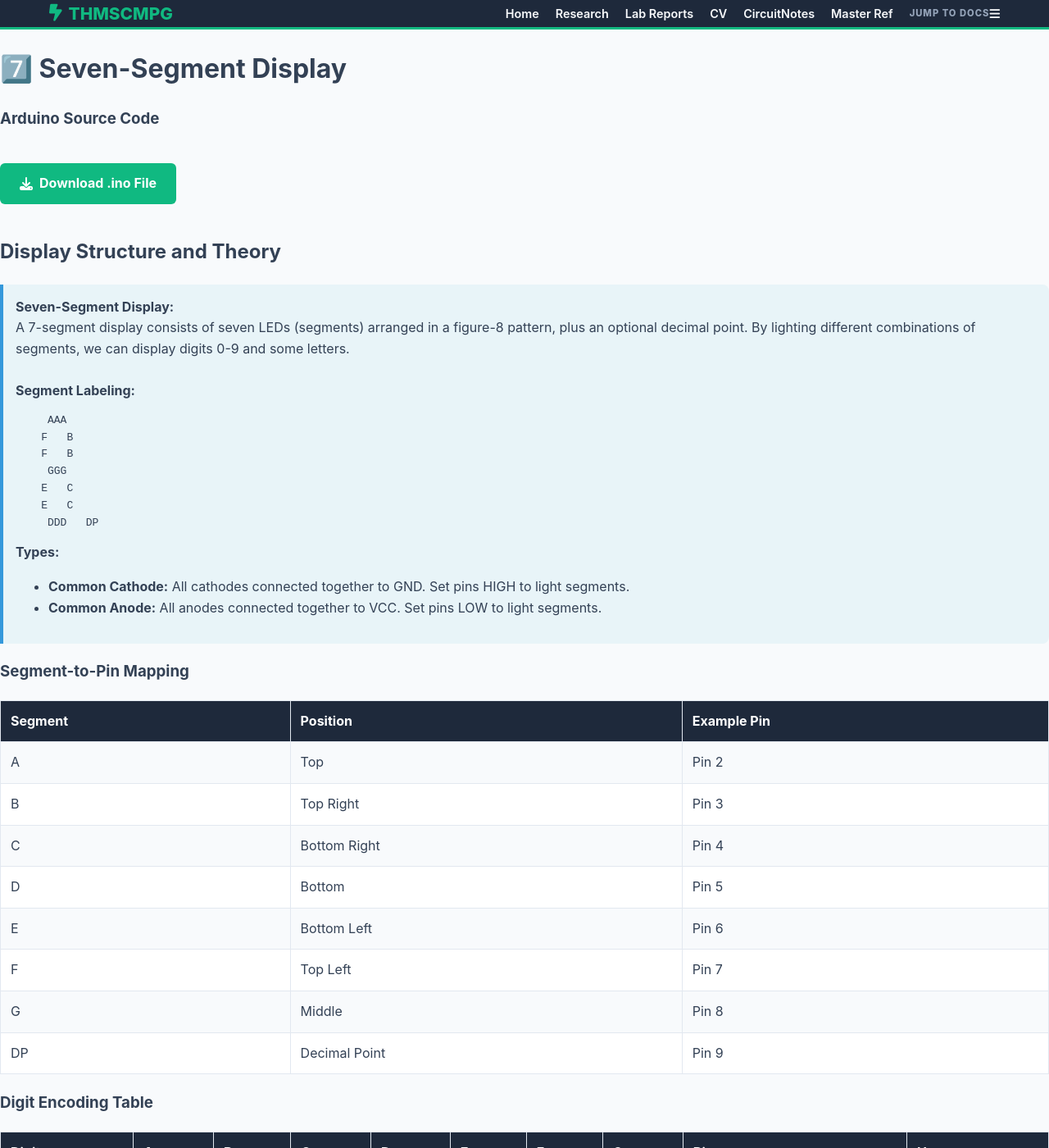
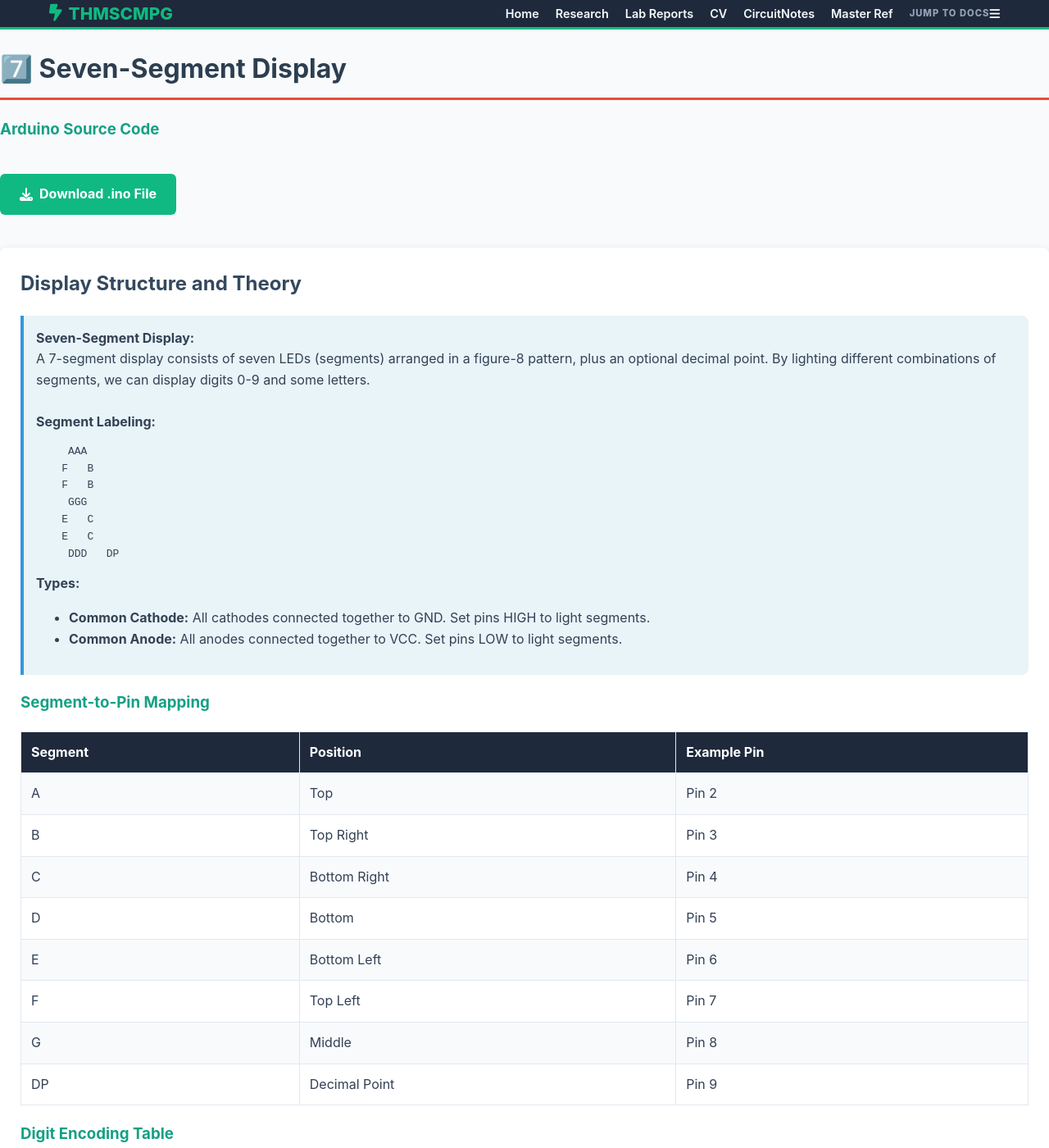
Before and after one commit to THMSCMPG/CircuitNotes, a Jekyll site: the page docs/seven-segment-dip.html, which Jekyll copies as it is, in a window 1280 px wide and 1400 px high. Shown: the whole window at 82% size. Built offline with Jekyll 4.4.1, drawn with Linux system fonts in a browser that asks for light colours.

Commit message:
Update seven-segment-dip.html

```diff
--- a/docs/seven-segment-dip.html
+++ b/docs/seven-segment-dip.html
@@ -4,6 +4,19 @@
 <meta charset="UTF-8">
 <meta name="viewport" content="width=device-width, initial-scale=1.0">
 <title>7-Segment Display & DIP Switch</title>
+<style>
+.demo-section {background: white; padding: 25px; margin: 20px 0; border-radius: 8px; box-shadow: 0 2px 8px rgba(0,0,0,0.1);}
+h1 {color: #2c3e50; border-bottom: 3px solid #e74c3c; padding-bottom: 10px;}
+h2 {color: #34495e; margin-top: 0;}
+h3 {color: #16a085;}
+.circuit-diagram {background: #ecf0f1; padding: 20px; border-radius: 5px; font-family: 'Courier New', monospace; margin: 15px 0; overflow-x: auto; white-space: pre;}
+.theory-box {background: #e8f4f8; padding: 15px; border-left: 4px solid #3498db; margin: 15px 0;}
+.math-box {background: #fef5e7; padding: 15px; border-left: 4px solid #f39c12; margin: 15px 0;}
+table {width: 100%; border-collapse: collapse; margin: 15px 0;}
+th, td {border: 1px solid #bdc3c7; padding: 10px; text-align: left;}
+th {background: #34495e; color: white;}
+.segment-display {font-family: monospace; background: #000; color: #ff0000; padding: 20px; text-align: center; font-size: 48px; border-radius: 5px; margin: 15px 0;}
+</style>
 <link rel="stylesheet" href="style.css">
 <link rel="stylesheet" href="https://cdnjs.cloudflare.com/ajax/libs/font-awesome/6.4.0/css/all.min.css">
 </head>
```
